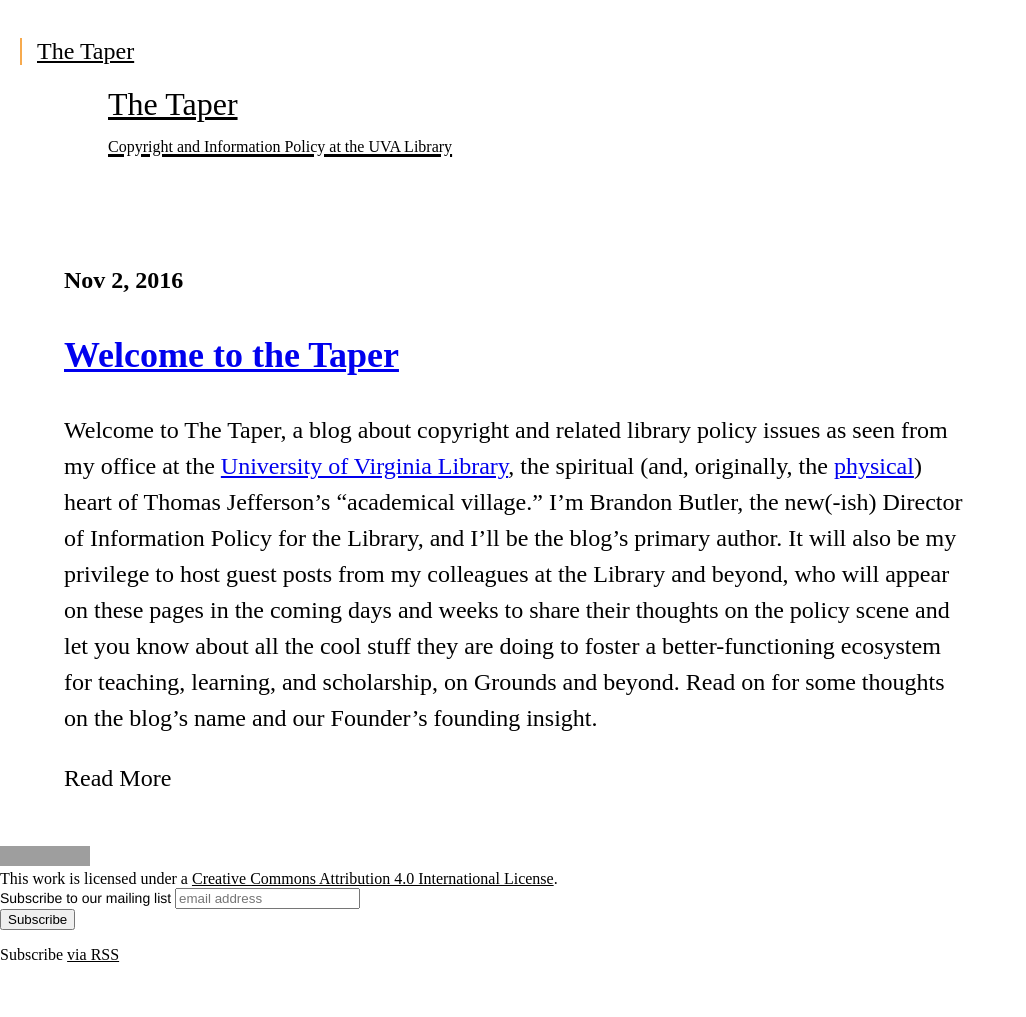
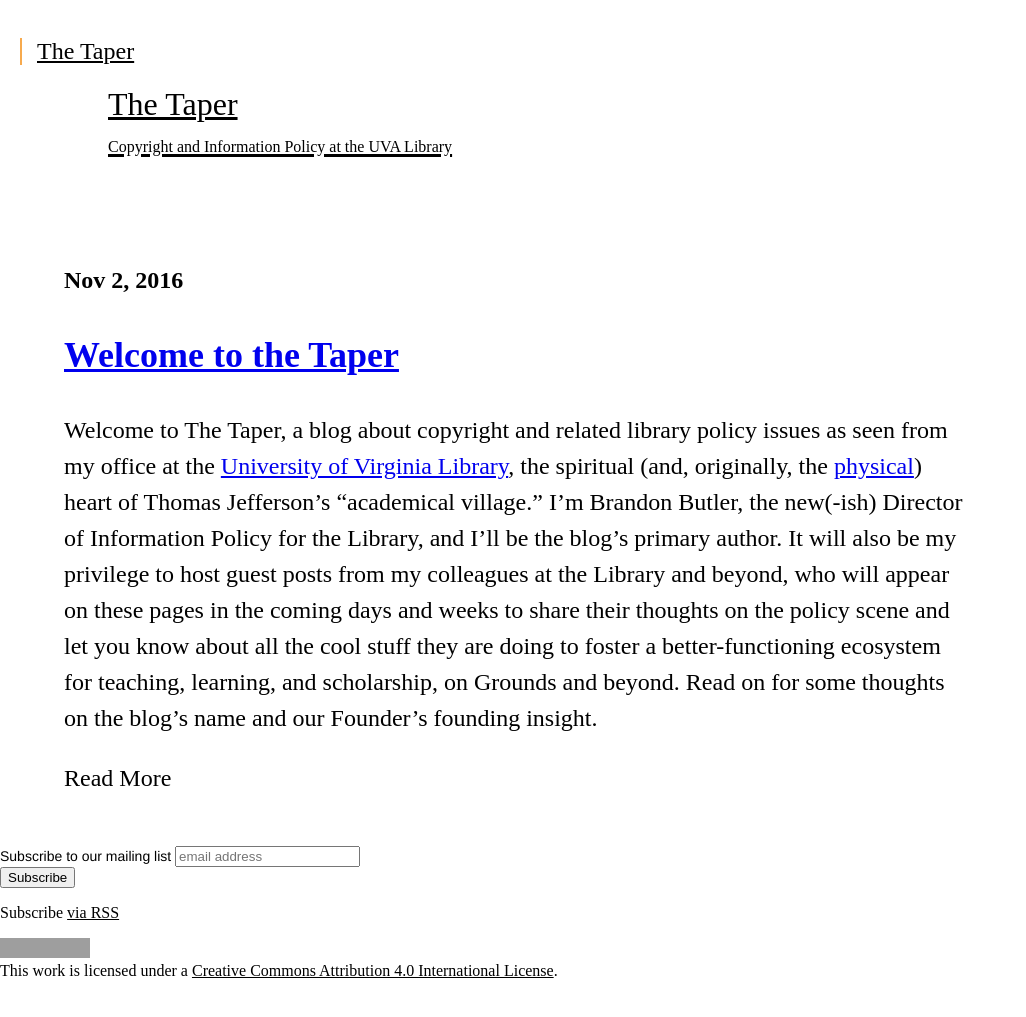
Before and after one commit to uvalib/thetaper, a Jekyll site: the page built from index.html, in a window 1280 px wide and 1058 px high. Shown: the top 1017 px of the window, without its empty margins (0-1026 px from the left). Built offline with Jekyll 4.4.1, drawn with Linux system fonts in a browser that asks for light colours; some web fonts are replaced; comment, search, counter and statistics services are not loaded; grey boxes are pictures that could not be loaded.

Commit message:
Updated default.html

```diff
--- a/_layouts/default.html
+++ b/_layouts/default.html
@@ -27,7 +27,7 @@
 
       <uva-footer drop-logo>
 
-        <a rel="license" href="http://creativecommons.org/licenses/by/4.0/"><img alt="Creative Commons License" style="border-width:0" src="https://i.creativecommons.org/l/by/4.0/80x15.png" /></a><br />This work is licensed under a <a rel="license" href="http://creativecommons.org/licenses/by/4.0/">Creative Commons Attribution 4.0 International License</a>.
+
 
         <div class="column-4">
 
@@ -55,6 +55,7 @@
           <!--End mc_embed_signup-->
 
           <p class="rss-subscribe">Subscribe <a href="{{ "/feed.xml" | prepend: site.baseurl }}">via RSS</a></p>
+             <a rel="license" href="http://creativecommons.org/licenses/by/4.0/"><img alt="Creative Commons License" style="border-width:0" src="https://i.creativecommons.org/l/by/4.0/80x15.png" /></a><br />This work is licensed under a <a rel="license" href="http://creativecommons.org/licenses/by/4.0/">Creative Commons Attribution 4.0 International License</a>.
         </div>
       </uva-footer>
 
```
